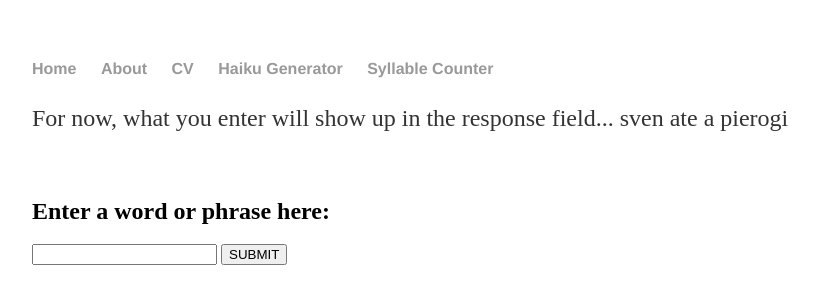
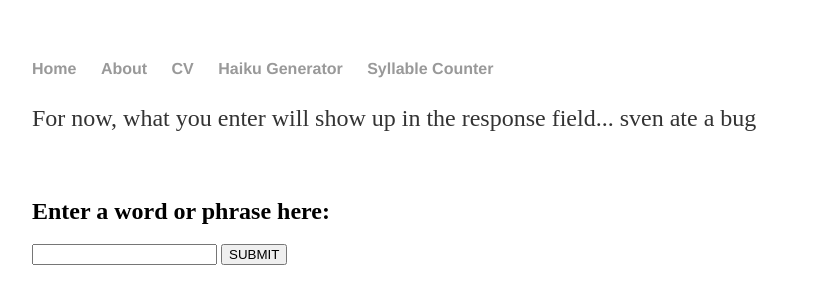
Before and after one commit to SeanEFletcher/SeanEFletcher.github.io, a Jekyll site: the page built from syllable/index.html, in a window 1280 px wide. Shown: the top 300 px of the page, without its empty margins (160-977 px from the left). Built offline with Jekyll 4.4.1, drawn with Linux system fonts in a browser that asks for light colours; part of the change alters nothing that is shown.

Commit message:
Update index.html

```diff
--- a/syllable/index.html
+++ b/syllable/index.html
@@ -2,7 +2,7 @@
 layout: default
 title: Syllable Counter
 ---
-<p> For now, what you enter will show up in the response field... sven ate a pierogi</p><br>
+<p> For now, what you enter will show up in the response field... sven ate a bug</p><br>
 <h2 id="prompt">Enter a word or phrase here:</h2>
 
       <form id="form" autocomplete="off">
@@ -22,7 +22,6 @@ const theUrl = '';
 // selecting page elements
 
 const inputString = document.querySelector('#input');
-const inputStringValue = inputString.value;
 const submit = document.querySelector('#submit');
 const responseField = document.querySelector('#responseField');
 
@@ -60,11 +59,11 @@ const addResponseToResponseField = (res) => {
   };
 */
 
-const displaySuggestions02 = (theThing) => {
-    document.getElementById("responseField").innerHTML = `<p>This is what you typed into the box::</p><ol>${theThing}</ol>`;
+const displaySuggestions02 = () => {
+    document.getElementById("responseField").innerHTML = `<p>This is what you typed into the box::</p><ol>${inputString.value}</ol>`;
     return;
 }
 // calling the function
 
-submit.addEventListener('click', displaySuggestions02(inputStringValue));
+submit.addEventListener('click', displaySuggestions02());
 </script>
```
